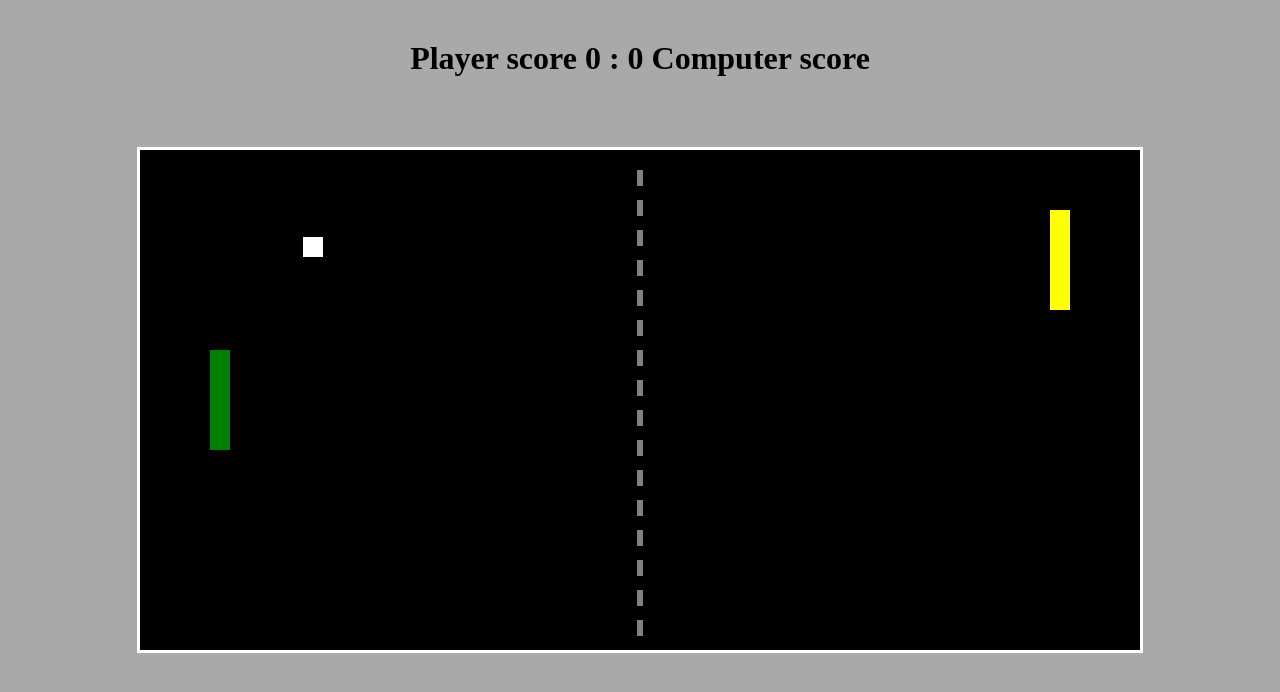
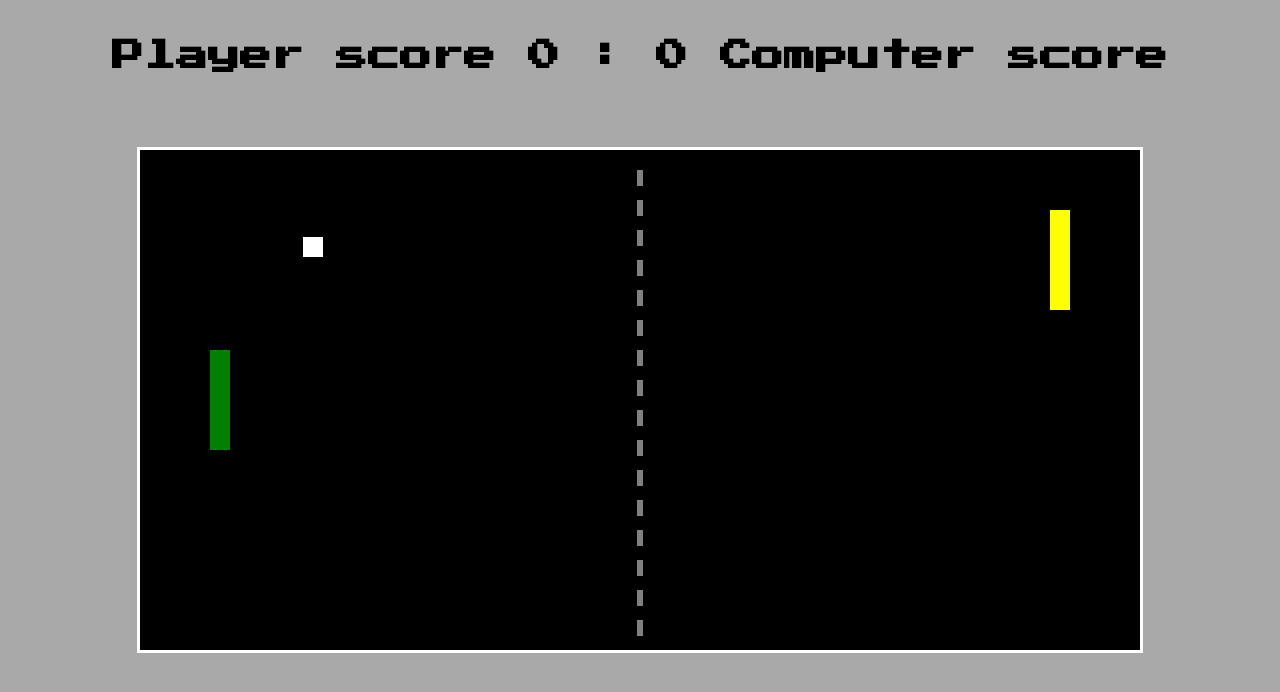
Before and after one commit to krlakwa/pong, a plain HTML site: page index.html in a window 1280 px wide. Drawn offline with Linux system fonts and the light colour scheme.

Commit message:
Update font

```diff
--- a/style.css
+++ b/style.css
@@ -1,3 +1,5 @@
+@import url('https://fonts.googleapis.com/css?family=Press+Start+2P&subset=latin-ext');
+
 body {
     position: relative;
     margin: 0;
@@ -14,6 +16,7 @@ body {
     display: inline-block;
     top: 5vh;
     margin: 0 auto;
+    font-family: 'Press Start 2P', cursive;
   }
 
   canvas {
```
